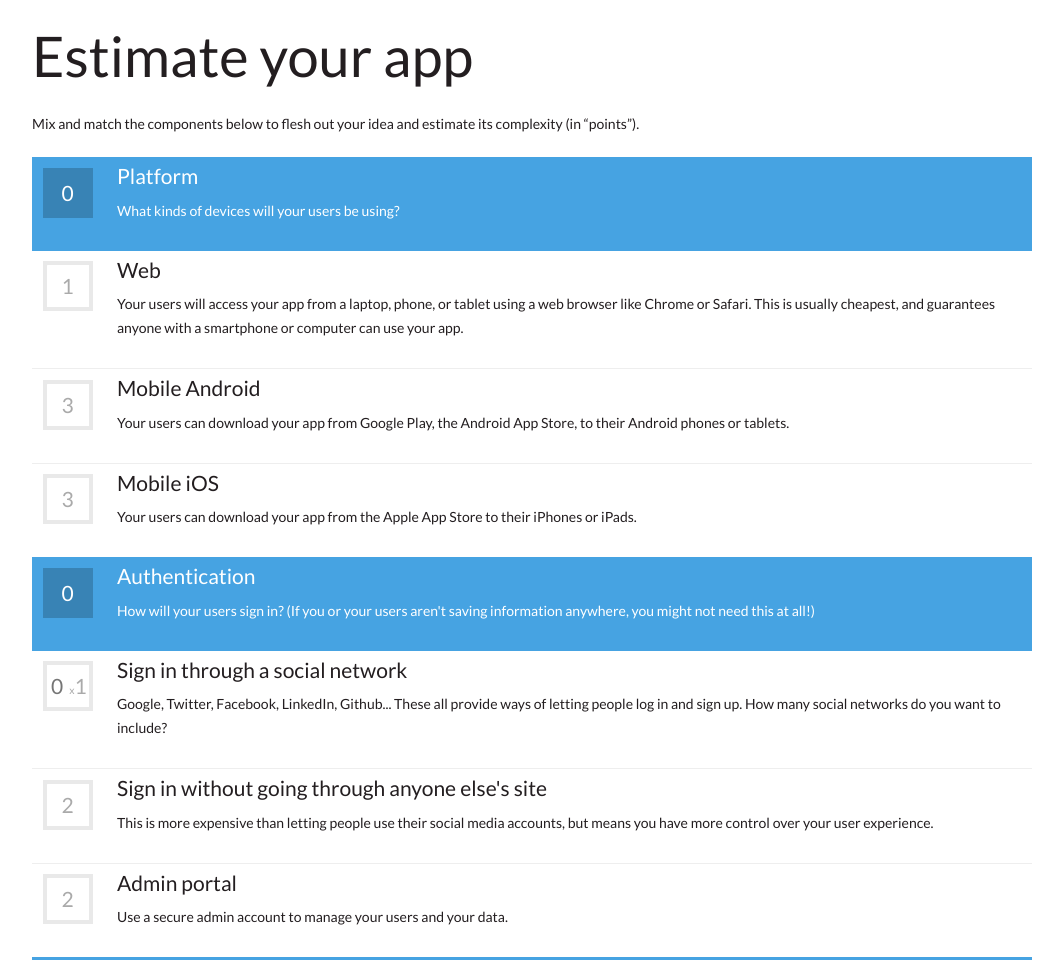
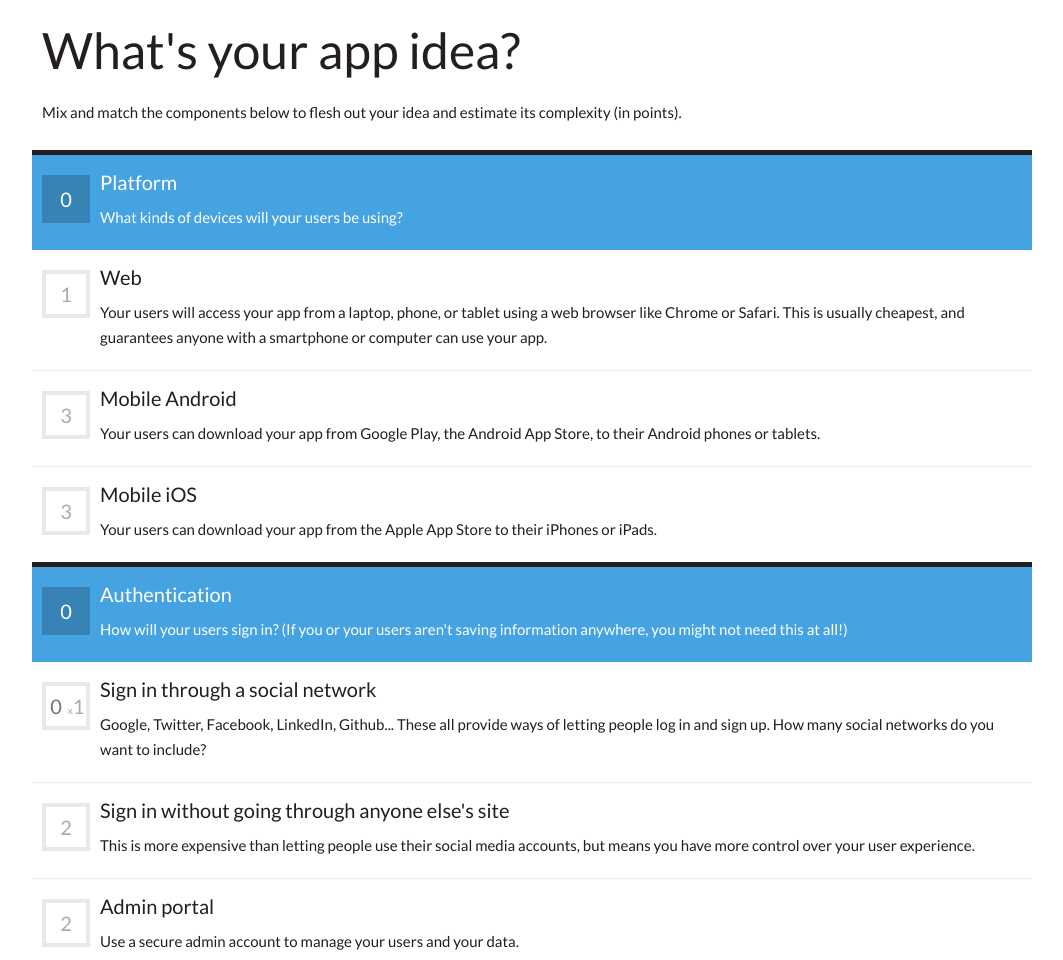
Before and after one commit to RobertAKARobin/estimate, a website: page index.html in a window 1280 px wide. Shown: the top 960 px of the page, without its empty margins (108-1171 px from the left). Drawn offline with nearby package versions, Linux system fonts and the light colour scheme.

Commit message:
More styling

```diff
--- a/index.html
+++ b/index.html
@@ -14,14 +14,12 @@
 	</head>
 	<body data-ng-app="estimator">
 
-		<div>
-			<h1>Estimate your app</h1>
+		<section data-ng-controller="mainController as main">
+			<h1>What's your app idea?</h1>
 
-			<p>Mix and match the components below to flesh out your idea and estimate its complexity (in &ldquo;points&rdquo;).</p>
-		</div>
+			<p>Mix and match the components below to flesh out your idea and estimate its complexity (in points).</p>
 
-		<div data-ng-controller="mainController as main">
-			<section class="field" data-ng-repeat="field in main.fields">
+			<div class="field" data-ng-repeat="field in main.fields">
 				<header>
 					<span class="points total">{{field.total}}</span>
 					<div class="info">
@@ -48,9 +46,9 @@
 						<p>{{::choice.desc}}</p>
 					</div>
 				</div>
-			</section>
+			</div>
 
-			<section class="field">
+			<div class="field">
 				<header>
 					<span class="points total">{{main.total}}</span>
 					<div class="info">
@@ -58,17 +56,8 @@
 						<p>How complicated would this idea be to develop?</p>
 					</div>
 				</header>
-				<div class="choice" data-ng-repeat="level in main.levels">
-					<span data-ng-class="['points',{on: main.total >= level.min}]">
-						&gE;{{::level.min}}
-					</span>
-					<div class="info">
-						<h3>{{::level.adj}}</h3>
-						<p>{{::level.desc}}</p>
-					</div>
-				</div>
-			</section>
-		</div>
+			</div>
+		</section>
 
 	  <!-- <script type="text/javascript">
 	    (function(d,s,i,r) {
--- a/style.scss
+++ b/style.scss
@@ -1,7 +1,6 @@
 $mm-blue: #46A3E2;
 $mm-dblue: #231E20;
 $mm-red: #EF4B3E;
-$bw: 2em;
 
 @mixin hidden{
   display:block;
@@ -30,21 +29,21 @@ $bw: 2em;
 html, body {
   font-family: Lato, Helvetica, sans-serif;
   color: $mm-dblue;
-  font-size: 14px;
-  line-height:24px;
+  font-size: 15px;
+  line-height: 25px;
 }
 body{
 	margin:0 auto;
 	max-width:1000px;
 }
 h1{
-	font-size:4em;
-  line-height:1em;
-	margin:0.5em 0;
+	font-size:50px;
+  line-height:50px;
+	margin:25px 0;
 }
 p{
   text-align:left;
-	margin-bottom:1.5em;
+	margin-bottom:25px;
 }
 em{
 	font-style:italic;
@@ -72,17 +71,16 @@ a{
 	& > *{
 		display:flex;
 		align-items:flex-start;
+		padding-top:15px;
+		padding-bottom:10px;
 	}
 	header{
 		background-color:$mm-blue;
+		border-top:5px solid $mm-dblue;
 		color:#fff;
-
 	}
 	.info{
-		padding-top:0.5em;
-		padding-bottom:2em;
-		padding-left:1em;
-		padding-right:1em;
+		padding-right:10px;
 	}
 	.choice{
 		border-bottom:1px solid #eee;
@@ -94,21 +92,21 @@ a{
 		}
 	}
 	h2,h3{
-		font-size:1.5em;
-		margin-bottom:0.5em;
+		font-size:20px;
+		margin-bottom:10px;
 	}
 	p{
-		margin-bottom:0;
+		margin-bottom:10px;
 	}
 }
 .points{
-	flex-basis:$bw;
+	flex-basis:40px;
 	flex-shrink:0;
 	text-align:center;
-	font-size:1.5em;
-	line-height:$bw;
-	height:$bw;
-	margin:0.5em;
+	font-size:20px;
+	line-height:40px;
+	height:40px;
+	margin:5px 10px;
 	border:0.2em solid #e9e9e9;
 	background-color:#fff;
 	color:#aaa;
@@ -135,7 +133,7 @@ a{
 		& + *{
 			&:before{
 				content:" x";
-				font-size:0.5em;
+				font-size:10px;
 			}
 		}
 		&,
@@ -154,9 +152,13 @@ a{
   color:$mm-red;
 }
 
+section{
+	margin-bottom:100px;
 
-//  _     _            _
-// | |__ | | ___   ___| | _____
-// | '_ \| |/ _ \ / __| |/ / __|
-// | |_) | | (_) | (__|   <\__ \
-// |_.__/|_|\___/ \___|_|\_\___/
+	& > *{
+		padding:0 10px;
+	}
+	& > .field{
+		padding:0;
+	}
+}
```
Also changed, not shown: style.css.
